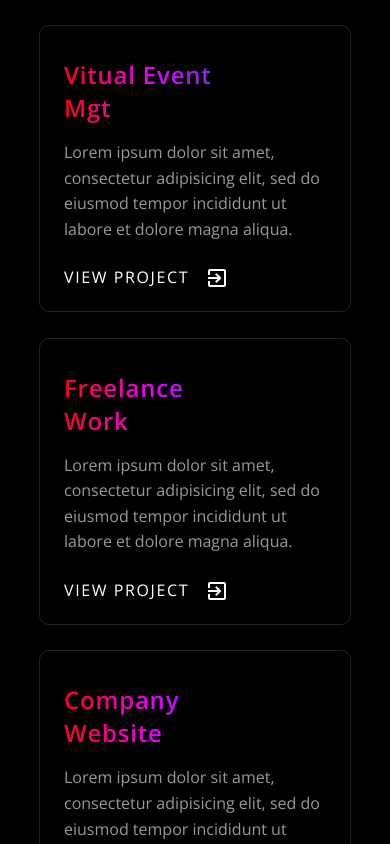
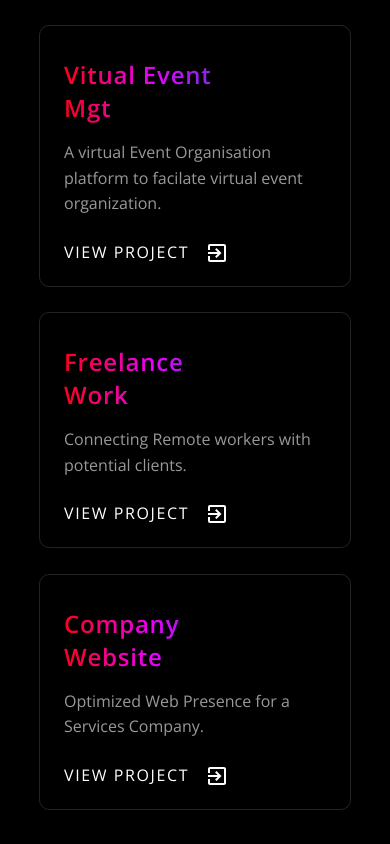
Before and after one commit to InnocentEdem/myportfolio, a React (Create React App) app: page / in a window 390 px wide. Shown: the part 4540-5384 px from the top of the page. Built offline with nearby package versions, Linux system fonts and the light colour scheme.

Commit message:
update responsiveness

```diff
--- a/src/App.js
+++ b/src/App.js
@@ -33,7 +33,7 @@ function App() {
       <Biography getSelectedTab={getSelectedTab} show = {show} options = {options}  getVisibleSection = { getVisibleSection}/>
       <Services getSelectedTab={getSelectedTab} show = {show} options = {options} getVisibleSection = { getVisibleSection}/>
       <Projects getSelectedTab={getSelectedTab} show = {show} options = {options} getVisibleSection = { getVisibleSection}/>
-      <CoreValues />
+      {/* <CoreValues /> */}
       <ContactMe getSelectedTab={getSelectedTab} show = {show} options = {options} getVisibleSection = { getVisibleSection}/>
       <div className="radial1"></div>
       <div className="radial2"></div>
--- a/src/components/projects/Projects.js
+++ b/src/components/projects/Projects.js
@@ -120,8 +120,7 @@ export default function Projects({ show, options, getSelectedTab, getVisibleSect
 								Vitual Event Mgt
 							</h3>
 							<div className="service-texts-content-text">
-								Lorem ipsum dolor sit amet, consectetur adipisicing elit,
-								sed do eiusmod tempor incididunt ut labore et dolore magna aliqua.
+								A virtual Event Organisation platform to facilate virtual event organization.
 							</div>
 							<div className="view-project" onClick={() => { handleAppearance(1); }}>VIEW PROJECT<span> <SvgIcon><ExitToAppIcon style={{ fontSize: "1rem" }} /></SvgIcon> </span></div>
 
@@ -144,8 +143,7 @@ export default function Projects({ show, options, getSelectedTab, getVisibleSect
 								Freelance Work
 							</h3>
 							<div className="service-texts-content-text">
-								Lorem ipsum dolor sit amet, consectetur adipisicing elit,
-								sed do eiusmod tempor incididunt ut labore et dolore magna aliqua.
+								Connecting Remote workers with potential clients.
 							</div>
 							<div className="view-project" onClick={() => { handleAppearance(2); }}>VIEW PROJECT <span> <SvgIcon><ExitToAppIcon style={{ fontSize: "1rem" }} /></SvgIcon> </span></div>
 
@@ -168,8 +166,7 @@ export default function Projects({ show, options, getSelectedTab, getVisibleSect
 								Company Website
 							</h3>
 							<div className="service-texts-content-text">
-								Lorem ipsum dolor sit amet, consectetur adipisicing elit,
-								sed do eiusmod tempor incididunt ut labore et dolore magna aliqua.
+								Optimized Web Presence for a Services Company.
 							</div>
 							<div className="view-project" onClick={() => { handleAppearance(3)}}>VIEW PROJECT <span> <SvgIcon><ExitToAppIcon style={{ fontSize: "1rem" }} /></SvgIcon> </span></div>
 
--- a/src/components/projects/projects.css
+++ b/src/components/projects/projects.css
@@ -102,7 +102,7 @@
 	white-space: nowrap;
 }
 .modal{
-    background-color: rgba(255, 255, 255, 0.59);
+    /* background-color: rgba(255, 255, 255, 0.59); */
     cursor: pointer;
 
 }
```
